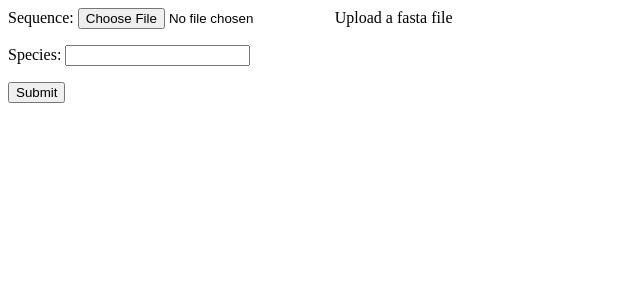
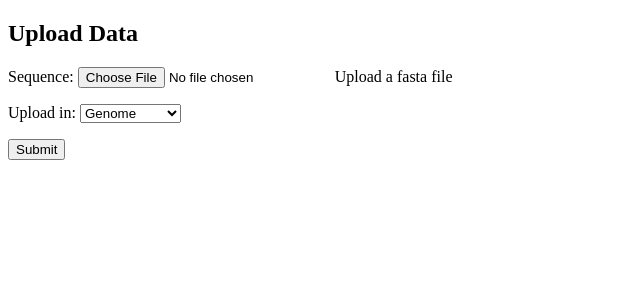
Before and after one commit to LE0NARD096/web_genomic_service, a Django app: page /upload/ in a window 1280 px wide. Shown: the top 300 px of the page, without its empty margins (0-640 px from the left). Run offline with Django 5.2, Linux system fonts and the light colour scheme.

Commit message:
changed upload and search

```diff
--- a/website/admin.py
+++ b/website/admin.py
@@ -15,6 +15,6 @@ class GenomeAdmin(admin.ModelAdmin):
 
 @admin.register(GeneProtein)
 class GenomeAdmin(admin.ModelAdmin):
-    fields = (('accession_number','type'),'start','end')
+    fields = (('accession_number','type'),'start','end','genome')
     list_display = ('accession_number','genome','annotated')
     ordering = ('-annotated',)
--- a/website/forms.py
+++ b/website/forms.py
@@ -1,13 +1,13 @@
+from typing import Any
 from django import forms
 from .models import Profile
 from django.contrib.auth.forms import UserCreationForm
-
-
-
+from django.core.exceptions import ValidationError
+from Bio import SeqIO
+from io import StringIO
 
 class GenomeSearchForm(forms.Form):
     sequence = forms.CharField(label='Sequence query', required=True,widget=forms.Textarea)
-    species = forms.CharField(label='Species', required=False)
     output_type = forms.ChoiceField(label='Search in', choices=[('genome', 'Génome'), ('gene_protein', 'Gène/Protéine')])
 
 class DownloadTextForm(forms.Form):
@@ -18,8 +18,12 @@ class DownloadTextForm(forms.Form):
 
 
 class Upload_data(forms.Form):
-    sequence = forms.FileField(help_text="Upload a fasta file",allow_empty_file=False)
-    species = forms.CharField(max_length=200)
+    sequence = forms.FileField(
+        help_text="Upload a fasta file",
+        allow_empty_file=False,
+        widget=forms.ClearableFileInput(attrs={'accept': '.fa'})
+    )
+    output_type = forms.ChoiceField(label='Upload in', choices=[('genome', 'Genome'), ('gene_protein', 'Gene/Protein')])
 
 
 class UserRegistrationForm(UserCreationForm):
--- a/website/models.py
+++ b/website/models.py
@@ -13,12 +13,11 @@ class Profile(AbstractUser):
         return str(self.username)
 
 
-
 class Genome(models.Model):
     sequence = models.TextField()
     chromosome = models.CharField(max_length=255)
-    start = models.IntegerField()
-    end = models.IntegerField()
+    start = models.IntegerField(null=True)
+    end = models.IntegerField(null=True)
     annotated = models.BooleanField('annotated',default=False)
 
     def __str__(self):
--- a/website/templates/upload.html
+++ b/website/templates/upload.html
@@ -1,5 +1,16 @@
-<form method="post" action="{% url 'upload_file' %}" enctype="multipart/form-data" >
-{% csrf_token %}
-{{form.as_p}}
-<button>Submit</button>
-</form>
+<!DOCTYPE html>
+<html>
+<head>
+    <title>Your Upload Page</title>
+</head>
+<body>
+    <h2>Upload Data</h2>
+    <form method="post" action="{% url 'upload_file' %}" enctype="multipart/form-data">
+        {% csrf_token %}
+        {{ form.as_p }}
+
+        <button type="submit">Submit</button>
+    </form>
+
+</body>
+</html>
--- a/website/urls.py
+++ b/website/urls.py
@@ -9,4 +9,5 @@ urlpatterns = [
     path('logout.html/', views.logout_view, name='logout'),
     path('register/', views.register_view, name='register'),
     path('text_extraction/', views.text_extraction, name='text_extraction'),
+    path('visualisation_<str:type>/<int:id>/', views.visualisation_sequence, name='visualisation'),
 ]
--- a/website/views.py
+++ b/website/views.py
@@ -1,5 +1,5 @@
 from django.shortcuts import render,redirect
-from .models import Profile, Genome
+from .models import Profile, Genome, GeneProtein
 from .forms import GenomeSearchForm,Upload_data, DownloadTextForm
 from Bio import SeqIO
 from Bio.Seq import Seq
@@ -9,11 +9,12 @@ from django.contrib import messages
 from django.http import HttpResponse
 from Bio.SeqFeature import SeqFeature, FeatureLocation, SimpleLocation
 from django.urls import reverse
-
+import re
 from django.contrib.auth.forms import AuthenticationForm, UserCreationForm
 from django.contrib.auth.decorators import login_required
 from django.shortcuts import redirect
 from .forms import UserRegistrationForm
+
 
 def home(request):
     register_url = reverse('register')
@@ -121,25 +122,45 @@ def logout_view(request):
     return render(request,'Authentication/logout.html',{})
 
 def search_results(request):
+
     if request.method == 'POST':
         form = GenomeSearchForm(request.POST)
         if form.is_valid():
             sequence_query = form.cleaned_data['sequence']
-            species_query = form.cleaned_data['species']
             output_type = form.cleaned_data['output_type']
 
-            print(request.POST)
-            if output_type == 'genome':
-                results = Genome.objects.filter(species__contains=species_query,type = 'genome')
-            else:
-                results = Genome.objects.filter(species__contains=species_query, type__in=['pep', 'cds'])
+
             c = 0
             final_result = []
+
+            if output_type == 'genome':
+                results = Genome.objects.all()
+
+            else:
+                 if validate(sequence_query,'dna'):
+                    results = GeneProtein.objects.filter(type='cds')
+                 else:
+                     results = GeneProtein.objects.filter(type='pep')
+
+
+
             for DNAsequence in results:
-                c += 1  # Use the correct += operator
+                c += 1
                 my_dna = Seq(DNAsequence.sequence)
                 if my_dna.count(sequence_query) > 0:
-                    final_result.append(DNAsequence)
+                    if output_type == 'genome':
+                        result_dic = {
+                            'type': 'genome',
+                            'chromosome': DNAsequence.chromosome,
+                            'id': DNAsequence.id,
+                            }
+                    else:
+                        result_dic = {
+                            'type': DNAsequence.type,
+                            'chromosome': DNAsequence.accession_number,
+                            'id': DNAsequence.id,
+                            }
+                    final_result.append(result_dic)
 
             return render(request, 'search_results.html', {'results': final_result})
     else:
@@ -147,23 +168,85 @@ def search_results(request):
 
     return render(request, 'search_form.html', {'form': form})
 
+def validate(seq, alphabet='dna'):
+
+    alphabets = {'dna': re.compile('^[acgtn]*$', re.I),
+             'protein': re.compile('^[acdefghiklmnpqrstvwy]*$', re.I)}
+
+
+    if alphabets[alphabet].search(seq) is not None:
+         return True
+    else:
+         return False
+
 def upload(request):
     if request.POST:
         form = Upload_data(request.POST, request.FILES)
         if form.is_valid():
             file = request.FILES['sequence']
+            type = request.POST['output_type']
             file_content = file.read().decode('utf-8')
             file_stream = StringIO(file_content)
-            for record in SeqIO.parse(file_stream, 'fasta'):
-                    sequence = record.seq
-                    if record.description.split()[0].lower() == 'chromosome':
-                         type = 'genome'
-                    else:
-                         type = record.description.split()[1]
 
-                    species = request.POST['species']
-                    description = record.description
-                    genome = Genome.objects.create(sequence=sequence,species=species,description=description,type=type)
+            if type == 'genome':
+                record = SeqIO.parse(file_stream, 'fasta')
+                genome = next(record, None)
+
+                sequence = genome.seq
+                description = genome.description.split(':')
+                chromosome = description[2]
+                start = description[4]
+                end = description[5]
+
+                if Genome.objects.filter(chromosome=chromosome).exists():
+                    genome = Genome.objects.get(chromosome=chromosome)
+
+                    genome.sequence = sequence
+                    genome.start = start
+                    genome.end = end
                     genome.save()
+                else:
+                    genome = Genome.objects.create(sequence=sequence,
+                                               chromosome=chromosome,
+                                               start=start,
+                                               end=end)
+                    genome.save()
+
+            else :
+                for record in SeqIO.parse(file_stream, 'fasta'):
+                   a_n = record.id
+                   sequence = record.seq
+                   type = record.description.split()[1].lower()
+                   description = record.description.split(':')
+                   start = description[3]
+                   end = description[4]
+                   chromosome = description[1]
+
+                   if Genome.objects.filter(chromosome=chromosome).exists():
+                    genome = Genome.objects.get(chromosome=chromosome)
+                   else:
+                    genome = Genome.objects.create(chromosome=chromosome)
+                    genome.save()
+
+                   gene_protein = GeneProtein.objects.create(accession_number=a_n,
+                                                        sequence=sequence,
+                                                        type=type,
+                                                        start=start,
+                                                        end=end,
+                                                        genome=genome)
+                   gene_protein.save()
+
             return redirect(home)
+        else:
+            return render(request,'upload.html',{'form':form})
+
     return render(request,'upload.html',{'form':Upload_data})
+
+
+def visualisation_sequence(request,type,id):
+    print('iii')
+    if type == "genome":
+        genome = Genome.objects.get(id=id)
+    else:
+        genome = GeneProtein.objects.get(id=id,type=type)
+    return render(request, 'visualisation_sequence.html', {'genome_id': genome})
```
Also changed, not shown: website/static/css/search.css (added, +14 -0 lines), website/templates/search_results.html (+9 -3 lines), website/templates/visualisation_sequence.html (added, +10 -0 lines), webannotation/settings.py (line endings or trailing spaces), website/migrations/0004_alter_genome_end_alter_genome_start.py (added).
